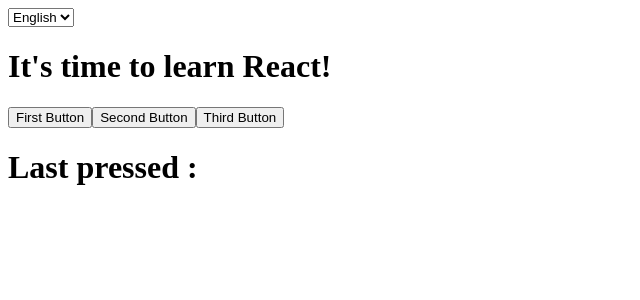
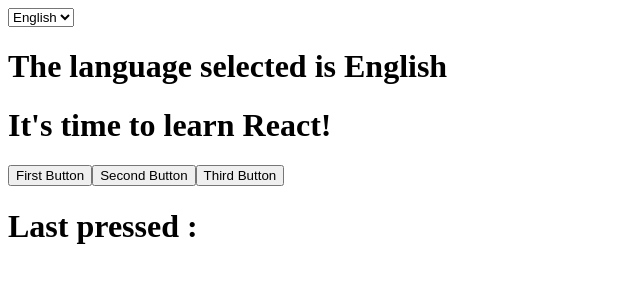
Before and after one commit to paolamelch/React-Paola, a React (Create React App) app in the folder my-app1/: page / in a window 1280 px wide. Shown: the top 300 px of the page, without its empty margins (0-640 px from the left). Built offline with nearby package versions, Linux system fonts and the light colour scheme.

Commit message:
esercizio 29

```diff
--- a/my-app1/src/DisplayContext.js
+++ b/my-app1/src/DisplayContext.js
@@ -2,10 +2,26 @@
 
 export const LanguageContext = createContext("en");
 
+const strings = {
+    en : {
+        selected : "The language selected is English",
+    },
+    it : {
+        selected : "La lingua selezionata è Italiano"
+    }
+}
+
 export class DisplayContext extends React.Component{
     render(){
         return(
-            <div></div>
+            <LanguageContext.Consumer>
+             {(language) =>{
+                return(
+                    <h1>{strings[language].selected}</h1>
+                )
+             }}
+            </LanguageContext.Consumer>
+
         )
     }
 }
```
Also changed, not shown: my-app1/src/consegna esercizi/es29/Context 02.txt (added).
